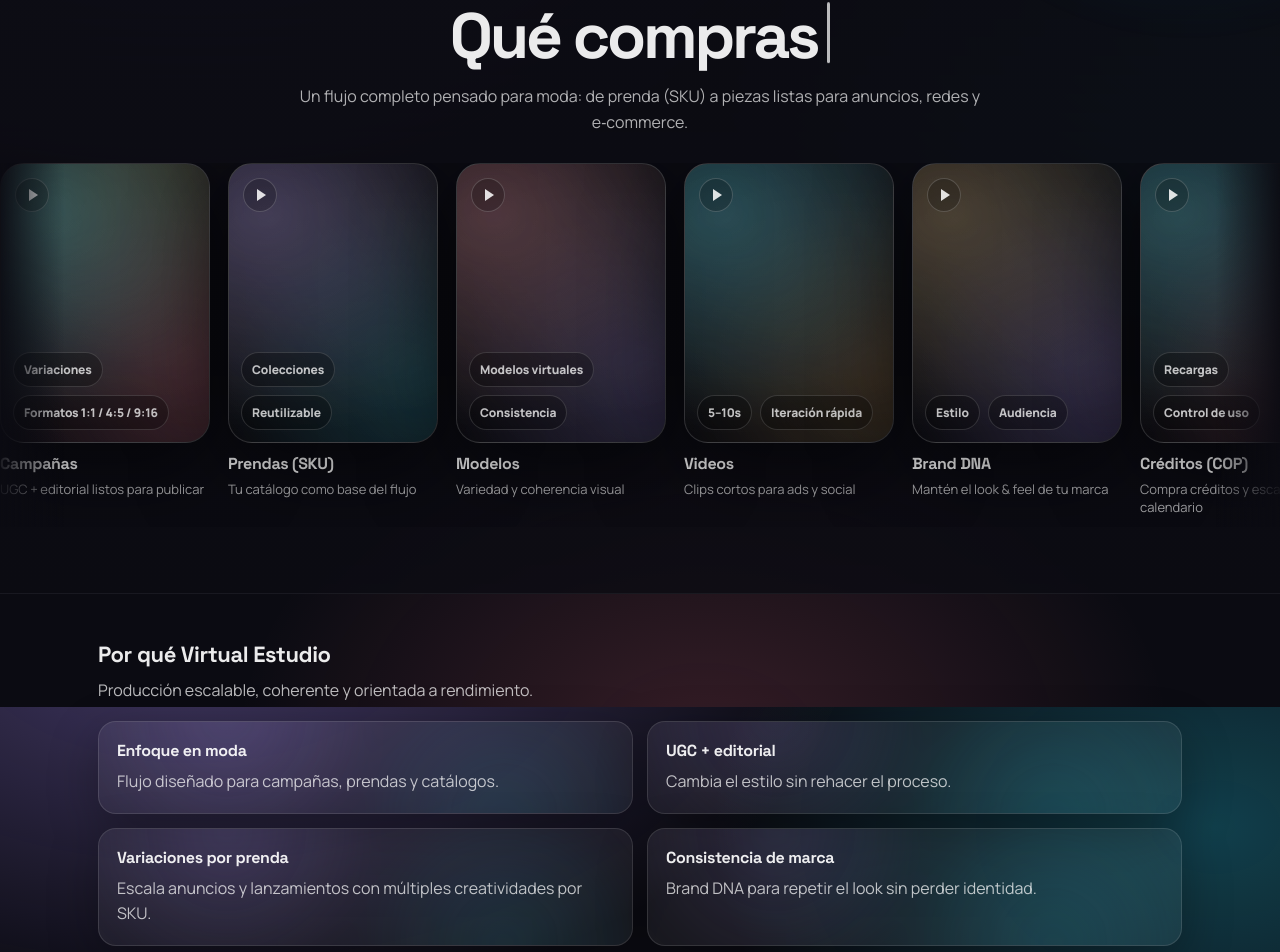
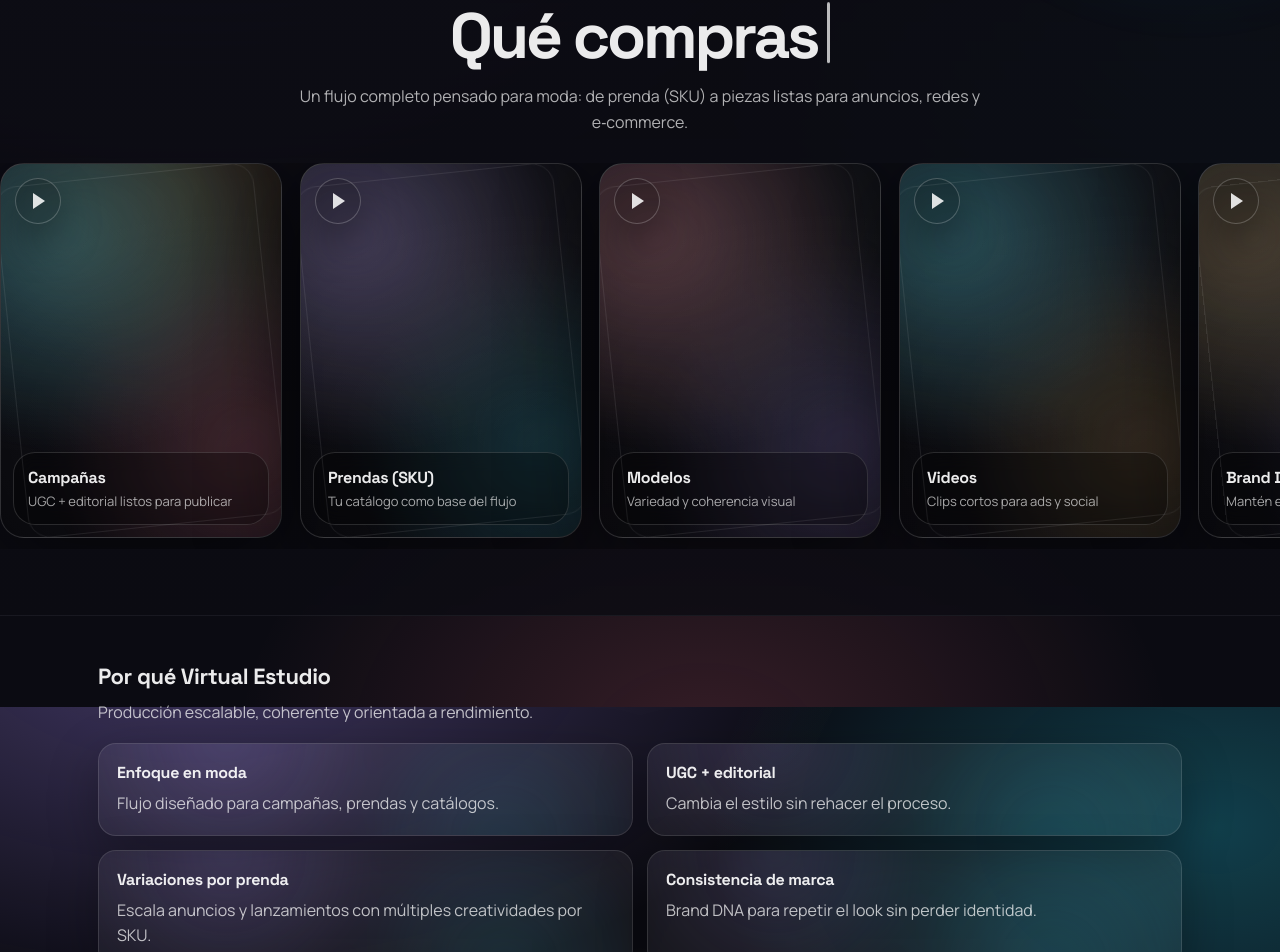
Before and after one commit to Jujo-95/virtual_estudio_web, a React (Vite) app: page / in a window 1280 px wide. Shown: the part 893-1845 px from the top of the page. Built offline with nearby package versions, Linux system fonts and the light colour scheme.

Commit message:
Refine feature rail cards layout

```diff
--- a/src/components/FeatureRail.jsx
+++ b/src/components/FeatureRail.jsx
@@ -3,42 +3,36 @@ const ITEMS = [
     key: 'campaigns',
     title: 'Campañas',
     subtitle: 'UGC + editorial listos para publicar',
-    tags: ['Variaciones', 'Formatos 1:1 / 4:5 / 9:16'],
     variant: 'campaigns',
   },
   {
     key: 'products',
     title: 'Prendas (SKU)',
     subtitle: 'Tu catálogo como base del flujo',
-    tags: ['Colecciones', 'Reutilizable'],
     variant: 'products',
   },
   {
     key: 'models',
     title: 'Modelos',
     subtitle: 'Variedad y coherencia visual',
-    tags: ['Modelos virtuales', 'Consistencia'],
     variant: 'models',
   },
   {
     key: 'video',
     title: 'Videos',
     subtitle: 'Clips cortos para ads y social',
-    tags: ['5–10s', 'Iteración rápida'],
     variant: 'video',
   },
   {
     key: 'dna',
     title: 'Brand DNA',
     subtitle: 'Mantén el look & feel de tu marca',
-    tags: ['Estilo', 'Audiencia'],
     variant: 'dna',
   },
   {
     key: 'credits',
     title: 'Créditos (COP)',
     subtitle: 'Compra créditos y escala por calendario',
-    tags: ['Recargas', 'Control de uso'],
     variant: 'credits',
   },
 ]
@@ -48,17 +42,18 @@ function FeatureRail() {
     <div className="vs-rail" aria-label="Qué compras">
       <div className="vs-rail-track" role="list">
         {ITEMS.map((item) => (
-          <article key={item.key} className="vs-rail-item" role="listitem">
+          <article
+            key={item.key}
+            className="vs-rail-item"
+            role="listitem"
+            aria-label={`${item.title}: ${item.subtitle}`}
+          >
             <div className="vs-rail-card" data-variant={item.variant} aria-hidden="true">
               <div className="vs-rail-play" aria-hidden="true" />
-              <div className="vs-rail-stats" aria-hidden="true">
-                <span className="vs-rail-pill">{item.tags[0]}</span>
-                <span className="vs-rail-pill">{item.tags[1]}</span>
+              <div className="vs-rail-footer" aria-hidden="true">
+                <div className="vs-rail-footer-title">{item.title}</div>
+                <div className="vs-rail-footer-subtitle">{item.subtitle}</div>
               </div>
-            </div>
-            <div className="vs-rail-meta">
-              <div className="vs-rail-title">{item.title}</div>
-              <div className="vs-rail-subtitle">{item.subtitle}</div>
             </div>
           </article>
         ))}
--- a/src/index.css
+++ b/src/index.css
@@ -675,29 +675,13 @@ input {
 
 .vs-rail::before,
 .vs-rail::after {
-  content: '';
-  position: absolute;
-  top: 0;
-  bottom: 0;
-  width: 64px;
-  pointer-events: none;
-  z-index: 2;
-}
-
-.vs-rail::before {
-  left: 0;
-  background: linear-gradient(90deg, rgba(11, 11, 18, 0.92), transparent);
-}
-
-.vs-rail::after {
-  right: 0;
-  background: linear-gradient(270deg, rgba(11, 11, 18, 0.92), transparent);
+  content: none;
 }
 
 .vs-rail-track {
   display: grid;
   grid-auto-flow: column;
-  grid-auto-columns: minmax(210px, 1fr);
+  grid-auto-columns: clamp(220px, 22vw, 320px);
   gap: 18px;
   padding: 0 18px 10px;
   padding-left: calc(18px + env(safe-area-inset-left));
@@ -727,6 +711,24 @@ input {
   box-shadow: 0 22px 90px rgba(0, 0, 0, 0.55);
   overflow: hidden;
   aspect-ratio: 3 / 4;
+  transition: transform 160ms ease, border-color 160ms ease;
+  will-change: transform;
+}
+
+.vs-rail-card:hover {
+  transform: translateY(-2px) scale(1.01);
+  border-color: rgba(255, 255, 255, 0.22);
+}
+
+.vs-rail-card::after {
+  content: '';
+  position: absolute;
+  inset: 10px;
+  border-radius: 22px;
+  border: 1px solid rgba(255, 255, 255, 0.14);
+  transform: rotate(-6deg);
+  opacity: 0.55;
+  pointer-events: none;
 }
 
 .vs-rail-card::before {
@@ -774,60 +776,46 @@ input {
   position: absolute;
   top: 14px;
   left: 14px;
-  width: 34px;
-  height: 34px;
+  width: 46px;
+  height: 46px;
   border-radius: 999px;
-  border: 1px solid rgba(255, 255, 255, 0.18);
-  background: rgba(0, 0, 0, 0.2);
+  border: 1px solid rgba(255, 255, 255, 0.22);
+  background: rgba(0, 0, 0, 0.18);
   display: grid;
   place-items: center;
+  box-shadow: 0 18px 40px rgba(0, 0, 0, 0.42);
 }
 
 .vs-rail-play::before {
   content: '';
   width: 0;
   height: 0;
-  border-left: 9px solid rgba(255, 255, 255, 0.86);
-  border-top: 6px solid transparent;
-  border-bottom: 6px solid transparent;
+  border-left: 12px solid rgba(255, 255, 255, 0.86);
+  border-top: 8px solid transparent;
+  border-bottom: 8px solid transparent;
   transform: translateX(1px);
 }
 
-.vs-rail-stats {
+.vs-rail-footer {
   position: absolute;
   left: 12px;
   right: 12px;
   bottom: 12px;
-  display: flex;
-  flex-wrap: wrap;
-  gap: 8px;
+  padding: 14px 14px;
+  border-radius: 22px;
+  border: 1px solid rgba(255, 255, 255, 0.14);
+  background: rgba(0, 0, 0, 0.28);
+  backdrop-filter: blur(10px);
 }
 
-.vs-rail-pill {
-  display: inline-flex;
-  align-items: center;
-  padding: 8px 10px;
-  border-radius: 999px;
-  border: 1px solid rgba(255, 255, 255, 0.14);
-  background: rgba(0, 0, 0, 0.28);
-  color: rgba(255, 255, 255, 0.74);
-  font-size: 12px;
-  font-weight: 800;
-  letter-spacing: -0.01em;
-}
-
-.vs-rail-meta {
-  margin-top: 10px;
-}
-
-.vs-rail-title {
+.vs-rail-footer-title {
   font-family: var(--vs-font-display);
   font-weight: 700;
   letter-spacing: -0.02em;
 }
 
-.vs-rail-subtitle {
-  margin-top: 6px;
+.vs-rail-footer-subtitle {
+  margin-top: 4px;
   color: rgba(255, 255, 255, 0.64);
   font-size: 13px;
   line-height: 1.4;
@@ -836,6 +824,10 @@ input {
 @media (prefers-reduced-motion: reduce) {
   .vs-rail-card::before {
     animation: none;
+  }
+
+  .vs-rail-card {
+    transition: none;
   }
 }
 
```
